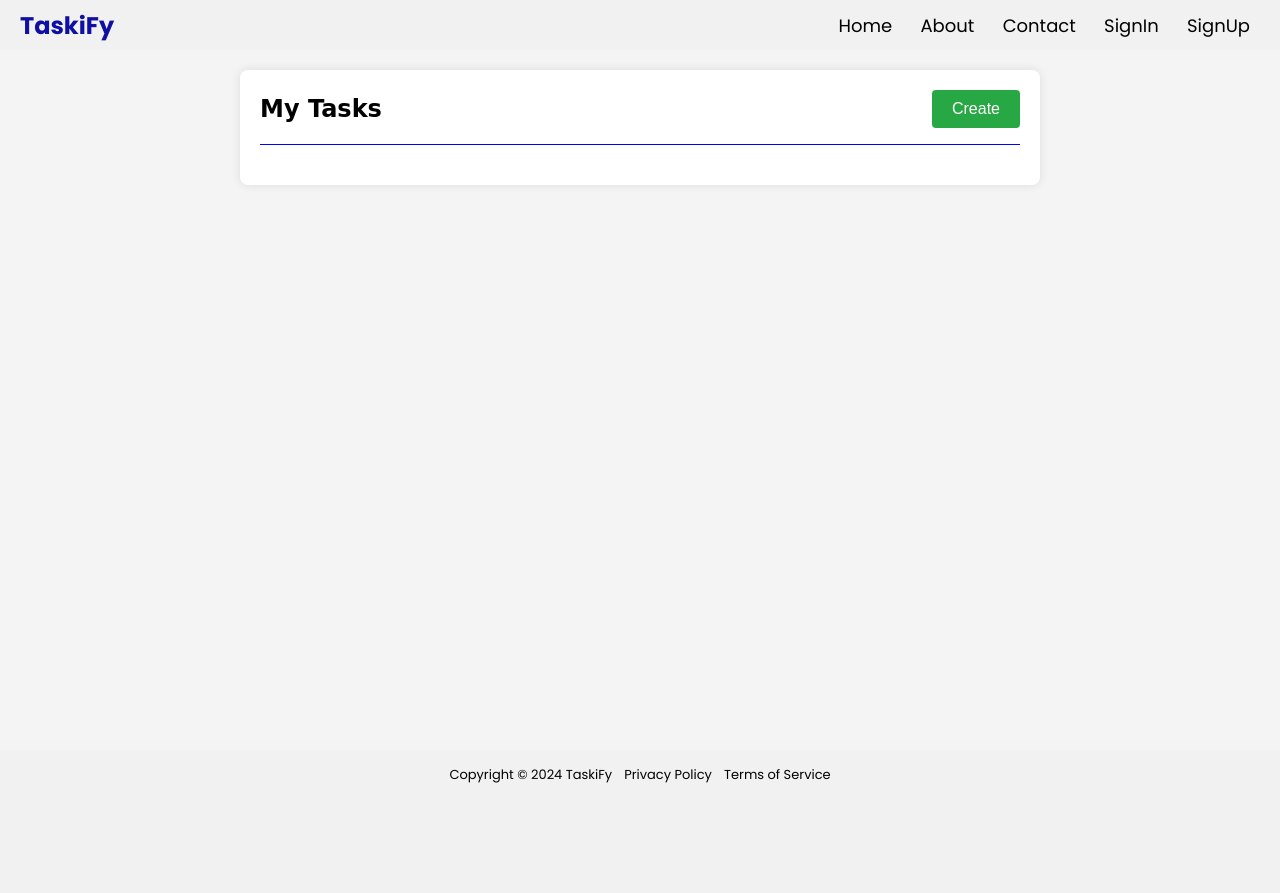
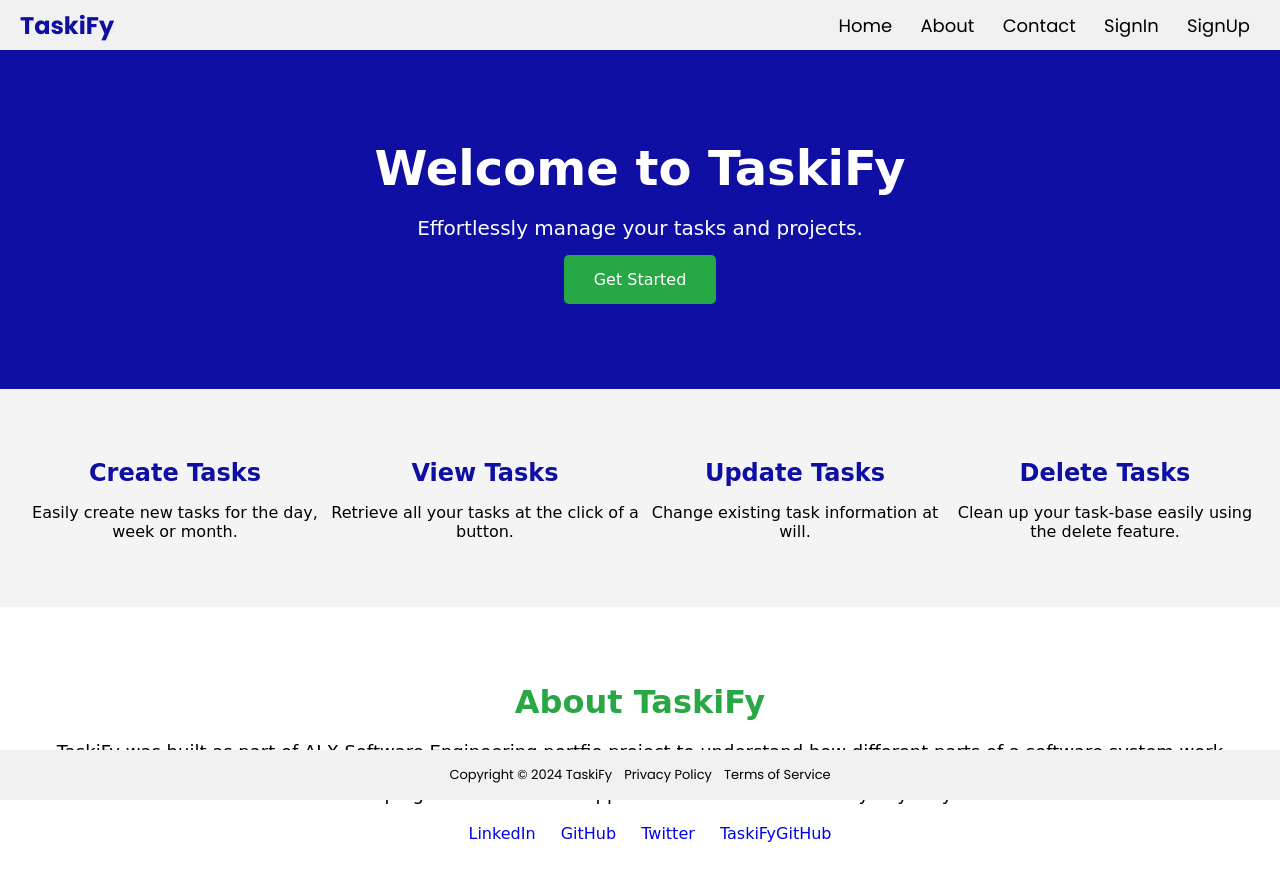
Before and after one commit to MrGiddy/taskify, a Flask app: page /home in a window 1280 px wide. Before the commit the page ends 783 px from the top, so only its background shows below. Run offline with Flask 3, Linux system fonts and the light colour scheme.

Commit message:
(feat): Create the landing page

```diff
--- a/frontend/templates/home.html
+++ b/frontend/templates/home.html
@@ -1,80 +1,175 @@
-{% extends "base.html" %}
+{% extends 'base.html' %}
+
+{% block home_page_styles %}
+<style>
+    /* main section */
+    .home-main {
+        padding: 0;
+    }
+
+    /* Hero Section */
+    .hero {
+        background: rgb(15, 15, 163);
+        color: #fff;
+        padding: 100px 20px;
+        text-align: center;
+    }
+
+    .hero h1 {
+        font-size: 48px;
+        margin-bottom: 20px;
+    }
+
+    .hero p {
+        font-size: 20px;
+        margin-bottom: 30px;
+    }
+
+    .hero .cta-button {
+        background-color: #28a745;
+        color: #fff;
+        padding: 15px 30px;
+        text-decoration: none;
+        border-radius: 5px;
+    }
+
+    .hero .cta-button:hover {
+        background-color: #218838;
+    }
+
+    /* Features Section */
+    .features {
+        display: flex;
+        justify-content: space-around;
+        padding: 50px 20px;
+        background-color: #f4f4f4;
+    }
+
+    .feature {
+        text-align: center;
+        flex-basis: 30%;
+    }
+
+    .feature h2 {
+        margin-bottom: 15px;
+        font-size: 24px;
+        color: rgb(15, 15, 163);
+    }
+
+    .feature p {
+        font-size: 16px;
+    }
+
+    /* About Section */
+    .about {
+        padding: 50px 20px;
+        background-color: #fff;
+        text-align: center;
+    }
+
+    .about h2 {
+        font-size: 32px;
+        margin-bottom: 20px;
+        color: #28a745;
+    }
+
+    .about p {
+        font-size: 18px;
+        margin-bottom: 20px;
+    }
+
+    .about .team h3 {
+        font-size: 24px;
+        margin-bottom: 15px;
+    }
+
+    .about .team ul {
+        list-style: none;
+        padding: 0;
+    }
+
+    .about .team ul li {
+        margin-bottom: 10px;
+    }
+
+    .about .team ul li p {
+        font-size: 20px;
+        font-weight: bold;
+        margin-bottom: 5px;
+    }
+
+    .about .team ul li a {
+        text-decoration: none;
+        color: rgb(15, 15, 163);
+    }
+
+    .about .team ul li a:hover {
+        text-decoration: underline;
+    }
+
+    .about .repo-link h3 {
+        font-size: 24px;
+        margin-bottom: 15px;
+    }
+
+    .about .repo-link a {
+        text-decoration: none;
+        color: rgb(15, 15, 163);
+        font-size: 18px;
+    }
+
+    .about .repo-link a:hover {
+        text-decoration: underline;
+    }
+
+    .social-handles a {
+        text-decoration: none;
+        margin-left: 20px;
+    }
+</style>
+{% endblock home_page_styles %}
+
 {% block content %}
-  <main>
-    <div class="task-container">
-      <div class="task-header">
-        <h2>My Tasks</h2>
-        <button id="create-task-button">Create</button>
+<main class="home-main">
+    <section class="hero">
+        <div class="hero-content">
+            <h1>Welcome to TaskiFy</h1>
+            <p>Effortlessly manage your tasks and projects.</p>
+            {% if session.get('user_logged_in') %}
+                <a href="/index" class="cta-button">Get Started</a>
+            {% else %}
+                <a href="/signup" class="cta-button">Get Started</a>
+            {% endif %}
         </div>
-      <div id="task-list">
-        <!-- Task items will be inserted here dynamically -->
+    </section>
+
+    <section class="features">
+        <div class="feature">
+            <h2>Create Tasks</h2>
+            <p>Easily create new tasks for the day, week or month.</p>
         </div>
+        <div class="feature">
+            <h2>View Tasks</h2>
+            <p>Retrieve all your tasks at the click of a button.</p>
         </div>
-    <!-- The form to create a task -->
-    <div id="task-form-modal" class="modal">
-      <div class="modal-content">
-        <span class="close">&times;</span>
-        <form id="task-form" class="task-form-create">
-          <div class="form-group">
-            <label for="task-title">Title: </label>
-            <input type="text" id="task-title" name="title" required>
+        <div class="feature">
+            <h2>Update Tasks</h2>
+            <p>Change existing task information at will.</p>
         </div>
-          <div class="form-group">
-            <label for="task-desc">Description: </label>
-            <textarea id="task-desc" name="description" required></textarea>
+        <div class="feature">
+            <h2>Delete Tasks</h2>
+            <p>Clean up your task-base easily using the delete feature.</p>
         </div>
-          <div class="form-group">
-            <label for="priority">Priority:</label>
-            <select id="priority" name="priority" required>
-              <option value="medium">medium</option>
-              <option value="low">low</option>
-              <option value="high">high</option>
-            </select>
+    </section>
+    <section class="about">
+        <h2>About TaskiFy</h2>
+        <p>TaskiFy was built as part of ALX Software Engineering portfio project to understand how different parts of a software system work together. The inspiration came from the need to stay organized and manage tasks efficiently. Through TaskiFy, I gained experience developing a functional web application that can be used by anybody.</p>
+        <div class="social-handles">
+            <a href="https://www.linkedin.com/in/matumbai-binale-8ba711163/" target="_blank" >LinkedIn</a>
+            <a href="https://github.com/MrGiddy" target="_blank">GitHub</a>
+            <a href="https://x.com/MatumbaiBinale" target="_blank">Twitter</a>
+            <a href="https://github.com/MrGiddy/taskify" target="_blank">TaskiFyGitHub</a>
     </div>
-          <div class="form-group">
-            <label for="task-due-date">Due Date</label>
-            <input type="date" id="task-due-date" name="due_date" requred>
-          </div>
-          <button id="add-task-button" type="submit">Add</button>
-        </form>
-      </div>
-    </div>
-    <div id="update-task-form-modal" class="modal">
-      <div class="modal-content">
-        <span class="close">&times;</span>
-        <!-- The form to update a task-->
-        <form id="update-task-form">
-          <div class="form-group">
-            <label for="update-task-title">Title: </label>
-            <input type="text" id="update-task-title" name="title" required>
-          </div>
-          <div class="form-group">
-            <label for="update-task-desc">Description: </label>
-            <textarea id="update-task-desc" name="description" required></textarea>
-          </div>
-          <div class="form-group" id="update-status-group">
-            <label for="update-task-status">Status:</label>
-            <select id="update-task-status" name="status" required>
-              <option value="pending">pending</option>
-              <option value="ongoing">ongoing</option>
-              <option value="completed">completed</option>
-            </select>
-          </div>
-          <div class="form-group">
-            <label for="update-priority">Priority:</label>
-            <select id="update-priority" name="priority" required>
-              <option value="medium">medium</option>
-              <option value="low">low</option>
-              <option value="high">high</option>
-            </select>
-          </div>
-          <div class="form-group">
-            <label for="update-task-due-date">Due Date</label>
-            <input type="date" id="update-task-due-date" name="due_date" requred>
-          </div>
-          <button id="update-task-button" type="submit">Update</button>
-        </form>
-      </div>
-    </div>
+    </section>
 </main>
 {% endblock content %}
```
Lines whose indentation alone changed are shown as unchanged.
